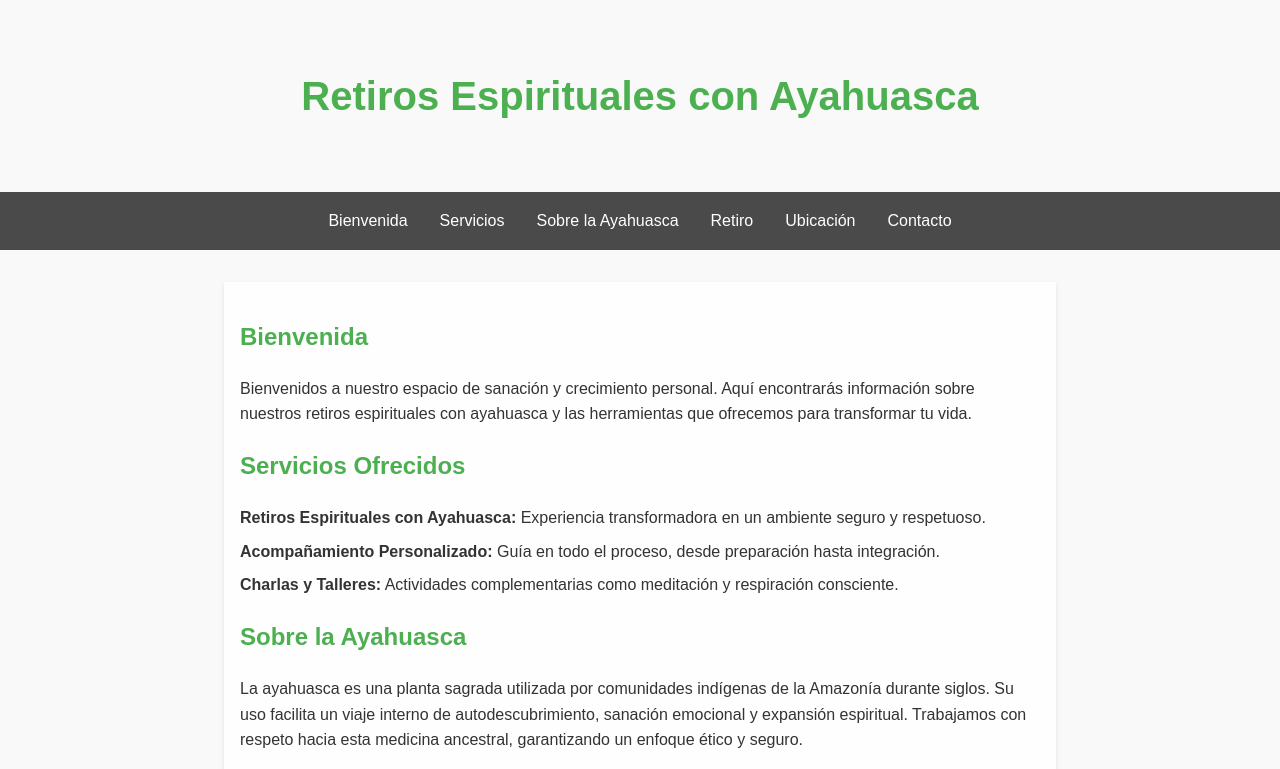
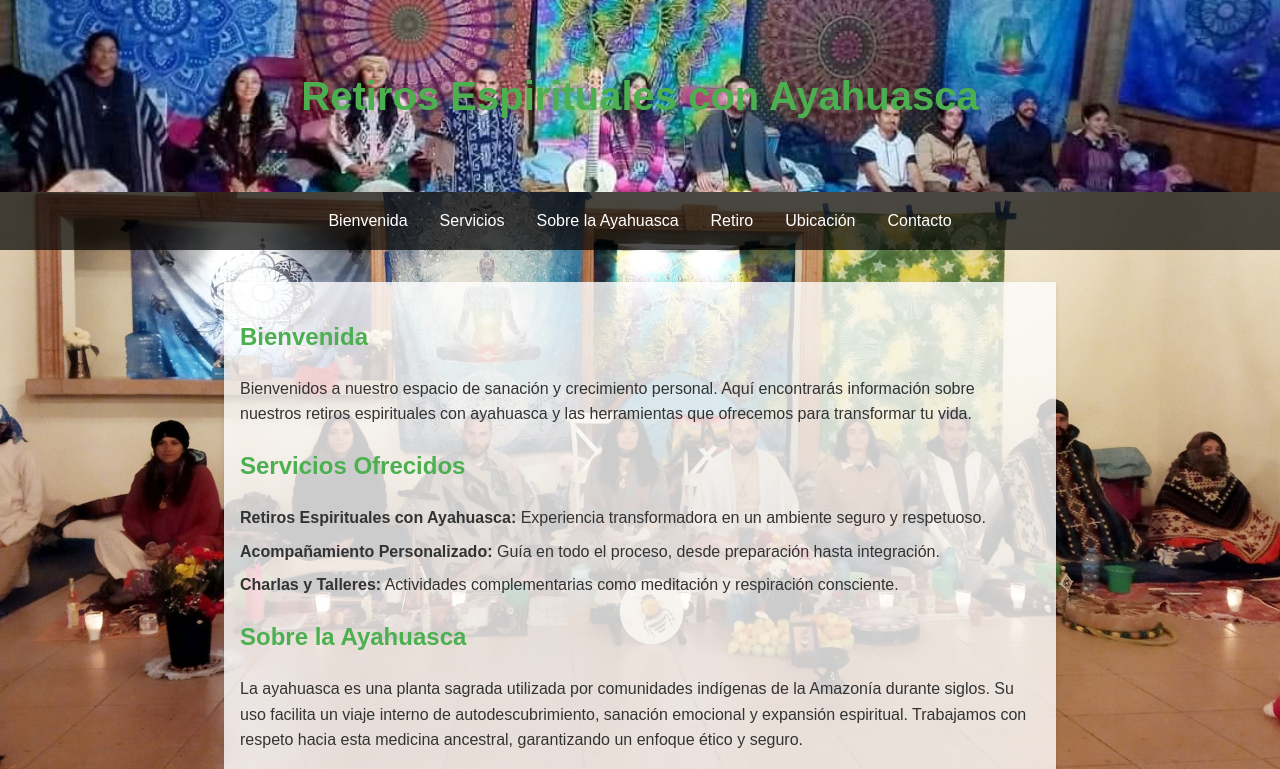
Before and after one commit to elvuelodelcondor/elvuelodelcondor.github.io, a plain HTML site: page index.html in a window 1280 px wide. Shown: the top 769 px of the page. Drawn offline with Linux system fonts and the light colour scheme.

Commit message:
Update index.html

```diff
--- a/index.html
+++ b/index.html
@@ -12,12 +12,12 @@
             padding: 0;
             background-color: #f9f9f9;
             color: #333;
-            background-image: url('img/background.jpg');
+            background-image: url('background.jpg');
             background-size: cover;
             background-attachment: fixed;
         }
         header {
-            background-image: url('img/header.jpg');
+            background-image: url('header.jpg');
             background-size: cover;
             background-position: center;
             color: #fff;
```
